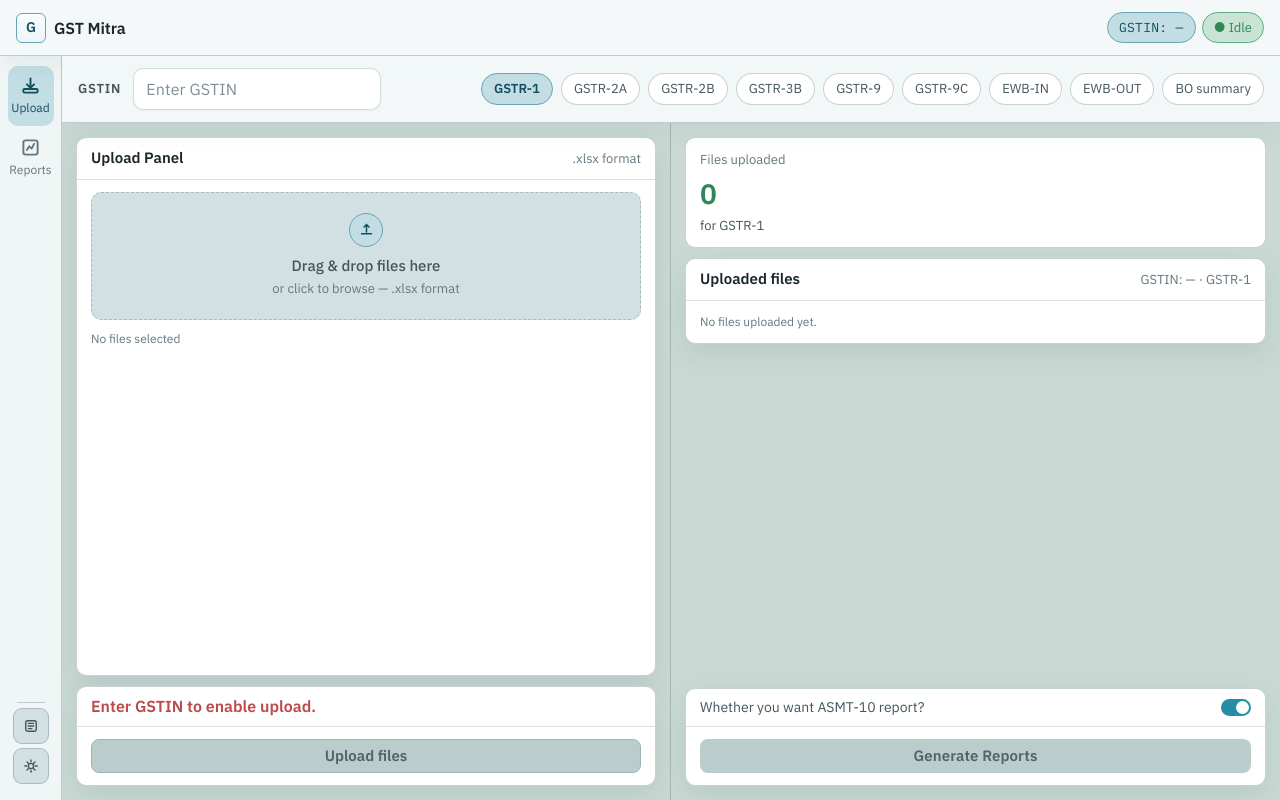
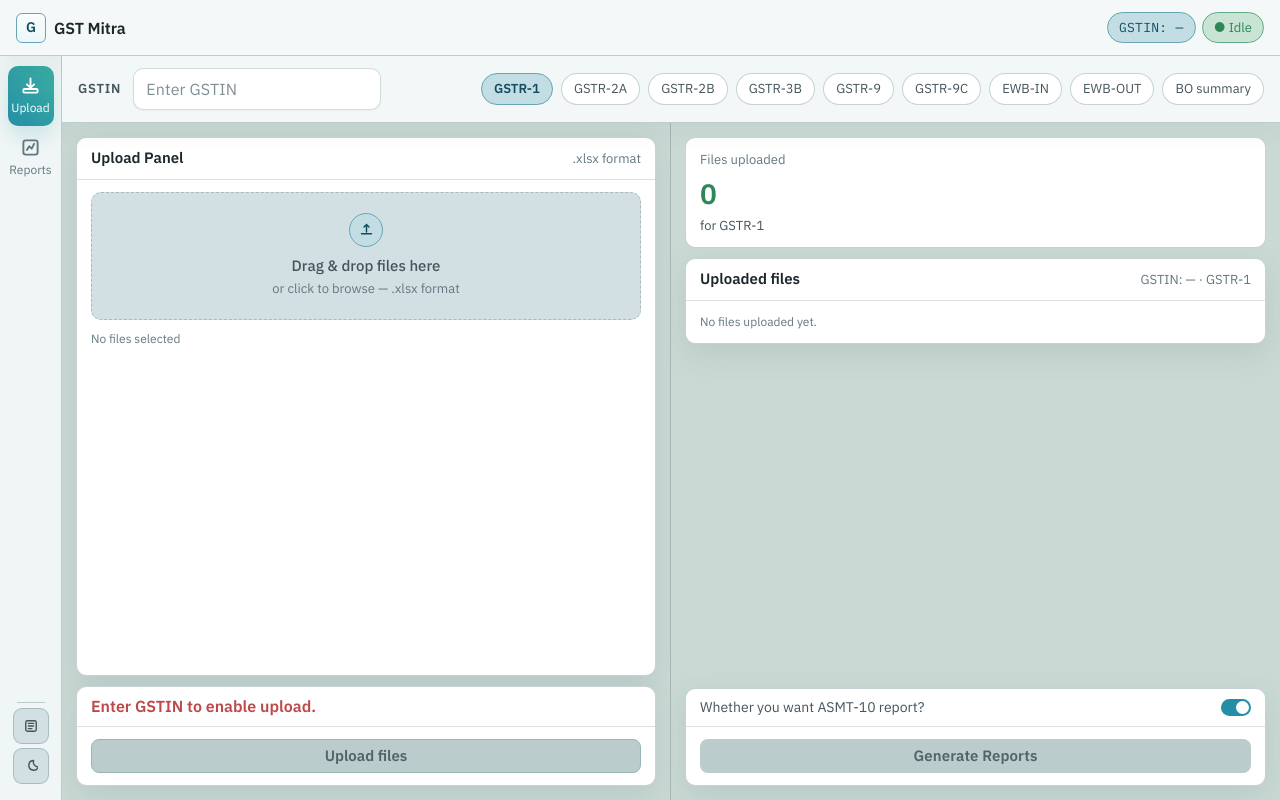
Before and after one commit to ABHINAVPRIYADARSHI/gst-scrutiny-frontend, a React (Create React App) app: page / in a window 1280 px wide. Built offline with nearby package versions, Linux system fonts and the light colour scheme.

Commit message:
UI changes for theme

```diff
--- a/src/components/Rail.js
+++ b/src/components/Rail.js
@@ -60,12 +60,12 @@
         <button type="button" className="icon-btn" title="Toggle dark / light mode" onClick={onToggleTheme}>
           <svg viewBox="0 0 16 16" aria-hidden="true">
             {isDark ? (
-              <path d="M13 7A6 6 0 0 1 7 13 6 6 0 0 1 1 7a6 6 0 0 0 6 6 6 6 0 0 0 6-6z" />
-            ) : (
               <>
                 <path d="M8 1v2M8 13v2M1 8h2M13 8h2M3.5 3.5l1.4 1.4M11.1 11.1l1.4 1.4M3.5 12.5l1.4-1.4M11.1 4.9l1.4-1.4" />
                 <circle cx="8" cy="8" r="3" />
               </>
+            ) : (
+              <path d="M11 1.73a5.5 5.5 0 0 0 5.27 7.27 5.5 5.5 0 1 1-5.27-7.27z" />
             )}
           </svg>
           <span className="sr-only">Toggle theme</span>
--- a/src/index.css
+++ b/src/index.css
@@ -86,8 +86,8 @@
   --elev-2: 0 24px 52px rgba(0, 0, 0, 0.25);
 
   --rail-bg: #1d293d;
-  --rail-active-bg: rgba(103, 232, 213, 0.88);
-  --rail-active-col: #00d4b4;
+  --rail-active-bg: #48678d;
+  --rail-active-col: #e8f3ff;
   --input-bg: #2b3b55;
 }
 
@@ -440,34 +440,57 @@
   color: var(--rail-active-col);
 }
 
+:not(.dark) .tab-btn.active {
+  background: linear-gradient(45deg, #258ea6, #3aaea3);
+  box-shadow: 0 10px 20px rgba(37, 142, 166, 0.18);
+}
+
+:not(.dark) .tab-btn.active .tab-icon svg,
+:not(.dark) .tab-btn.active .tab-label {
+  stroke: #ffffff;
+  color: #ffffff;
+}
+
 .dark .tab-icon svg {
-  stroke: var(--text-2);
+  stroke: #9cb7d6;
 }
 
 .dark .tab-label {
-  color: var(--text-2);
+  color: #f29408;
+}
+
+.dark .tab-btn {
+  background: rgba(131, 165, 206, 0.2);
 }
 
 .dark .tab-btn:hover .tab-icon svg {
-  stroke: var(--accent-text);
+  stroke: #b8cce4;
 }
 
 .dark .tab-btn:hover .tab-label {
-  color: var(--accent-text);
+  color: #b8cce4;
 }
 
 .dark .tab-btn.active .tab-icon svg {
-  stroke: #08111d;
+  stroke: var(--rail-active-col);
 }
 
 .dark .tab-btn.active .tab-label {
-  color: #08111d;
+  color: var(--rail-active-col);
   font-weight: 600;
 }
 
+.dark .tab-btn:hover {
+  background: rgba(162, 186, 216, 0.18);
+}
+
 .dark .tab-btn.active {
-  background: rgba(103, 232, 213, 0.88);
-  box-shadow: inset 0 1px 0 rgba(255, 255, 255, 0.16);
+  background: var(--rail-active-bg);
+  box-shadow: inset 0 1px 0 rgba(255, 255, 255, 0.08);
+}
+
+.dark .tab-btn.active:hover {
+  background: var(--rail-active-bg);
 }
 
 .icon-btn {
```
